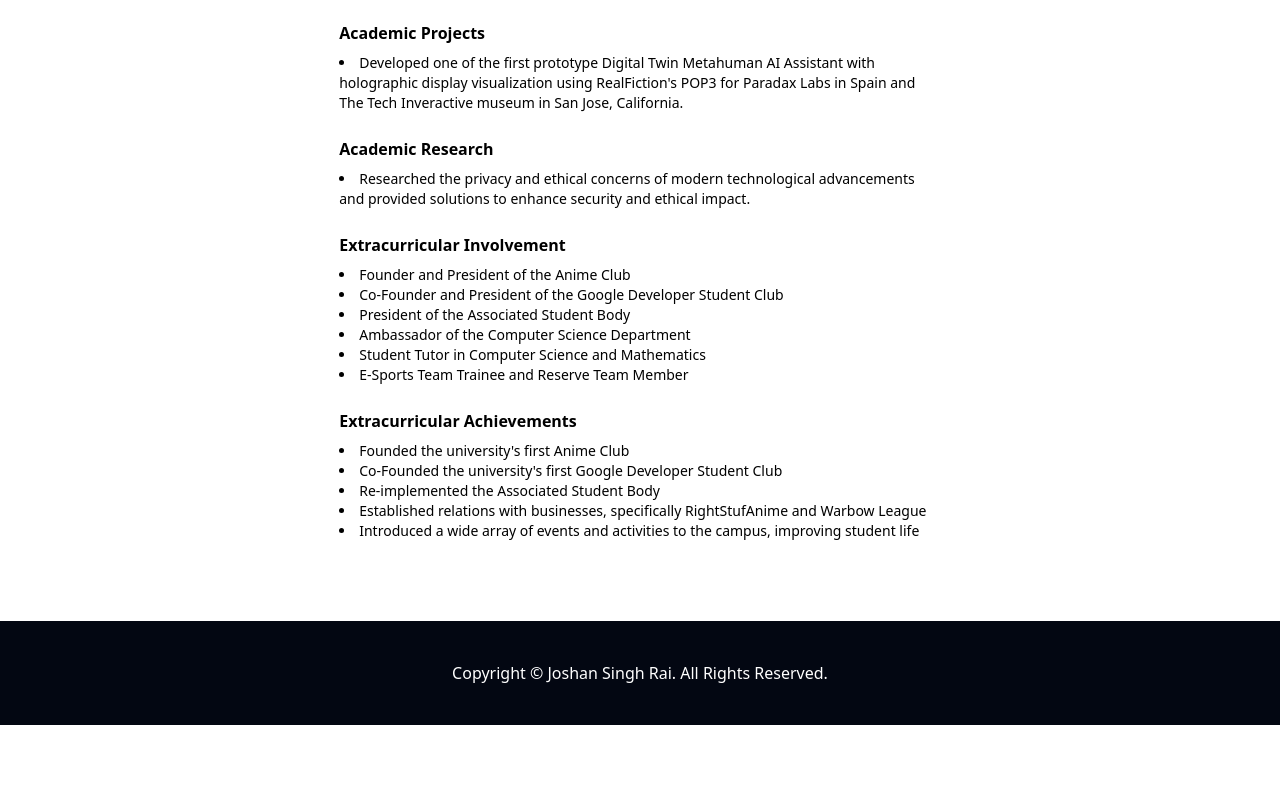
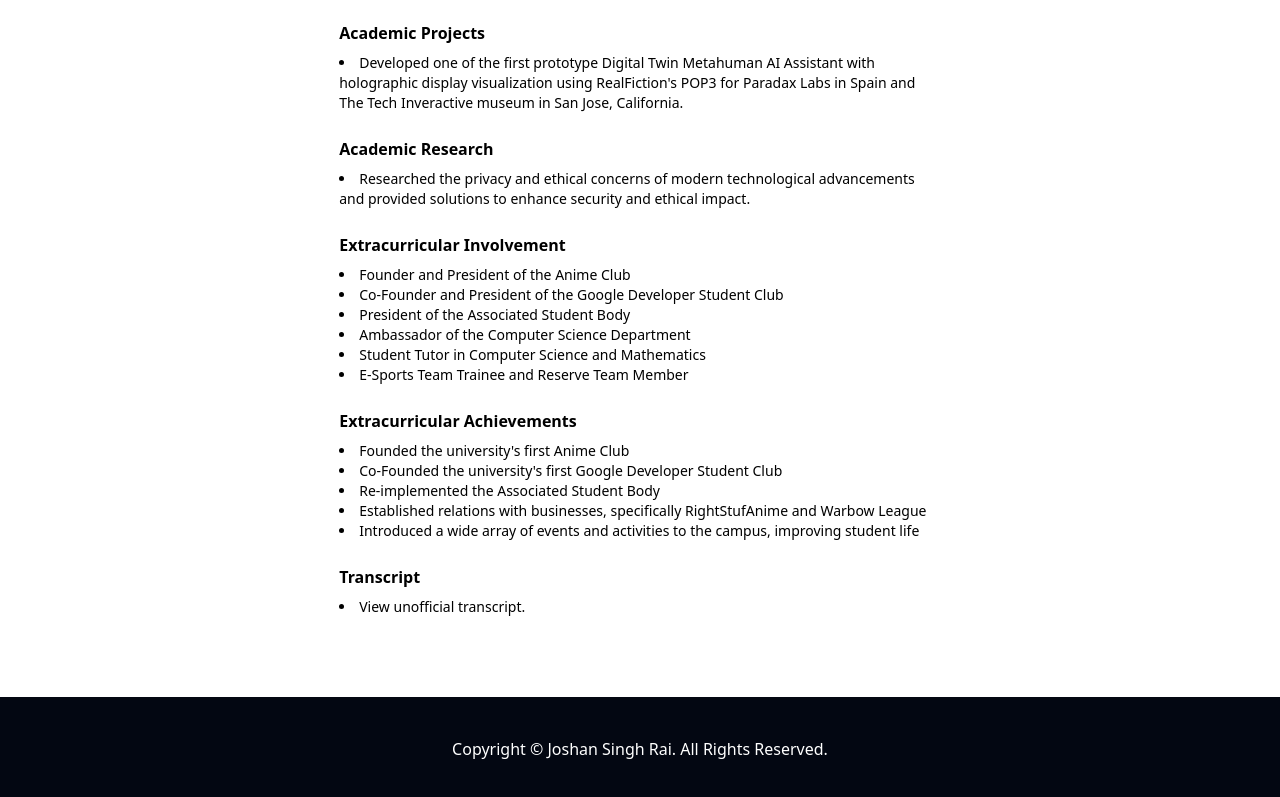
Before and after one commit to Pradheon/Pradheon.github.io, a website: page src/page/usv.html in a window 1280 px wide. Shown: the part 1011-1808 px from the top of the page. Before the commit the page ends 1736 px from the top, so only its background shows below. Drawn offline with Linux system fonts and the light colour scheme.

Commit message:
Add transcript link in usv.html. Add USV transcript card in academia.html. Change link attributes for hisd card in experience.html to not open in a new tab

```diff
--- a/src/page/usv.html
+++ b/src/page/usv.html
@@ -191,6 +191,14 @@
                             <li>Established relations with businesses, specifically RightStufAnime and Warbow League</li>
                             <li>Introduced a wide array of events and activities to the campus, improving student life</li>
                         </ul>
+                        <div id="transcript" class="mt-6">
+                          <h2 class="text-base font-bold mb-2">Transcript</h2>
+                          <div>
+                            <ul class="list-disc list-inside">
+                              <li><a href="https://drive.google.com/file/d/1HdyRO4nAtjy1aGD76qtQcNI5a2IxyO-0/view?usp=sharing" target="_blank" rel="noopener noreferrer">View unofficial transcript</a>.</li>
+                            </ul>
+                          </div>
+                        </div>
                     </div>
                 </div>
             </section>
```
Also changed, not shown: src/experience.html (+1 -1 lines), CHANGELOG.md, src/output.css.
